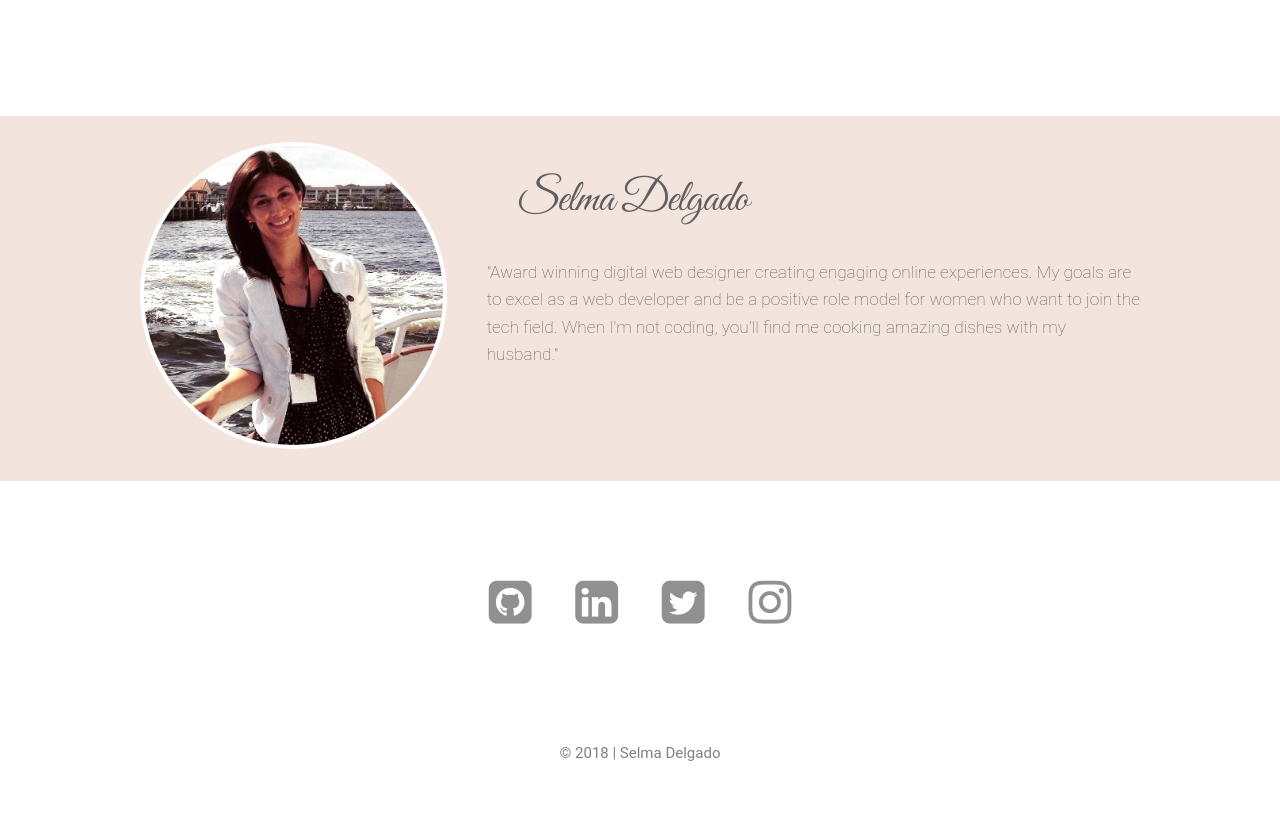
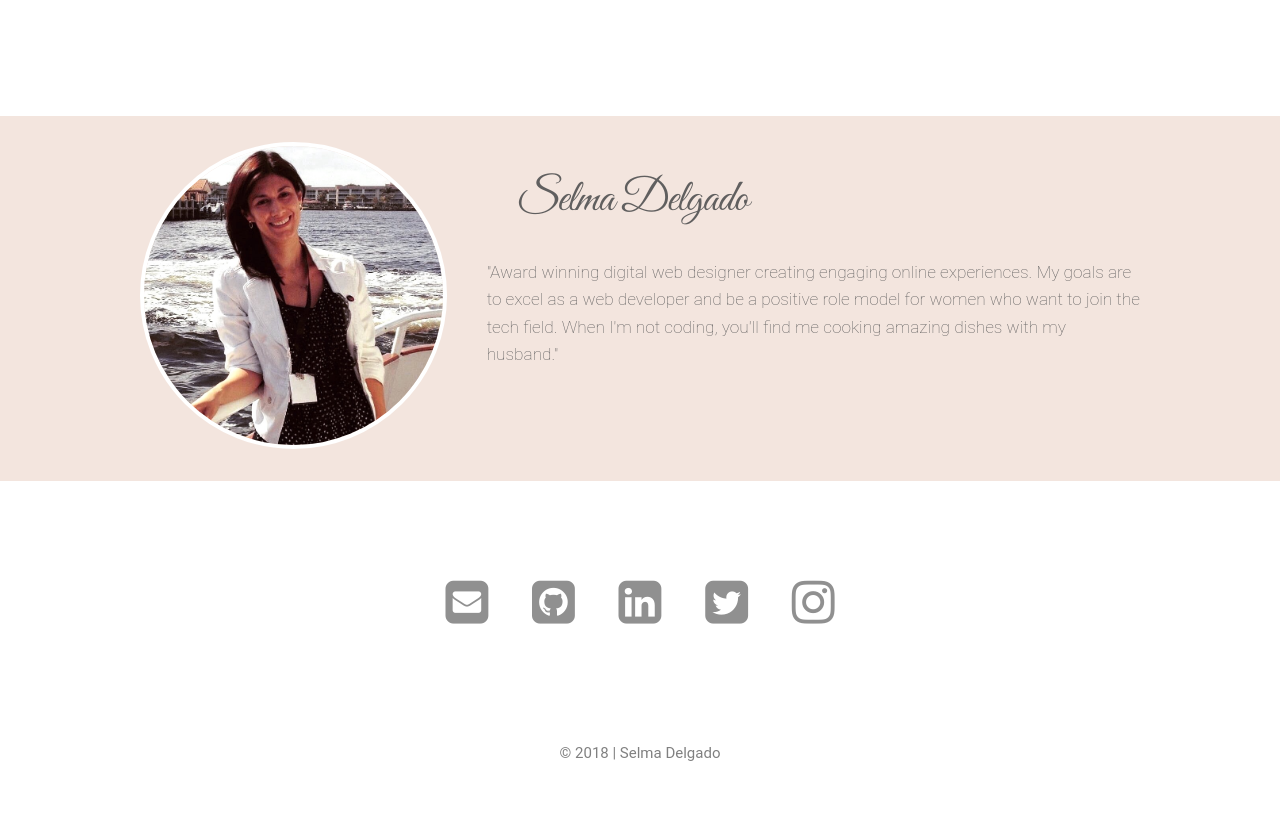
Before and after one commit to selmadelgado/Portfolio-Skeleton, a plain HTML site: page index.html in a window 1280 px wide. Shown: the part 2152-2982 px from the top of the page. Drawn offline with Linux system fonts and the light colour scheme; files whose address does not match are found by name.

Commit message:
Added Mail Icon to Footer

```diff
--- a/index.html
+++ b/index.html
@@ -233,6 +233,7 @@
   <div class="container">
     <div class="row twelve columns">
     <ul class="social">
+    <li class="github"><a href="mailto:selmadelgado@gmail.com"><i class="fa fa-envelope-square fa-lg"></i></a></li>
     <li class="github"><a href="https://github.com/selmadelgado"><i class="fa fa-github-square fa-lg"></i></a></li>
     <li class="linkedin"><a href="https://www.linkedin.com/in/selmadelgado/"><i class="fa fa-linkedin-square fa-lg"></i></a></li>
     <li class="twitter"><a href="https://twitter.com/selmadelgado"><i class="fa fa-twitter-square fa-lg"></i></a></li>
```
